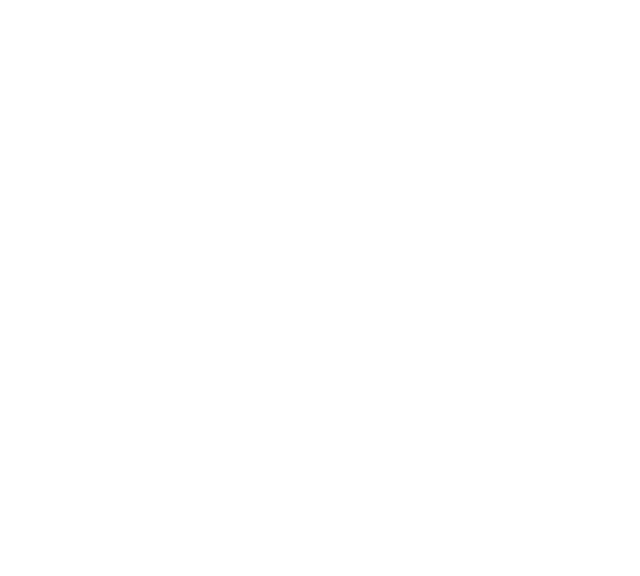
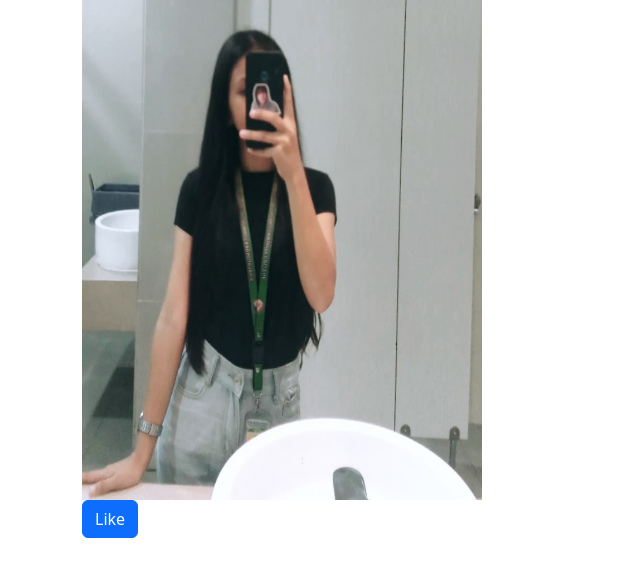
Before and after one commit to JonalynLamadora/JonalynLamadora.github.io, a plain HTML site: page index.html in a window 1280 px wide. Shown: the whole page, without its empty margins (0-640 px from the left). Drawn offline with nearby package versions, Linux system fonts and the light colour scheme.

Commit message:
Update index.html

```diff
--- a/index.html
+++ b/index.html
@@ -1,9 +1,16 @@
 <!DOCTYPE html>
    <title>Picture of Me</title>
    <head>
-
+     <link href="https://cdn.jsdelivr.net/npm/bootstrap@5.3.3/dist/css/bootstrap.min.css" rel="stylesheet" integrity="sha384-QWTKZyjpPEjISv5WaRU9OFeRpok6YctnYmDr5pNlyT2bRjXh0JMhjY6hW+ALEwIH" crossorigin="anonymous">
+     <script src="https://cdn.jsdelivr.net/npm/bootstrap@5.3.3/dist/js/bootstrap.bundle.min.js" integrity="sha384-YvpcrYf0tY3lHB60NNkmXc5s9fDVZLESaAA55NDzOxhy9GkcIdslK1eN7N6jIeHz" crossorigin="anonymous"></script>
    </head>
    <body>
-
+       <div class="container">
+          <div class="row">
+             <div class="col-5">
+                <img src="pic1.jpg" class="pic2.jpg" style="width:400px;height:500px;"/> <br>
+                <button class="btn btn-primary" type="button"> Like</button>
+             </div>
+       </div>
    </body>
 </html>
```
